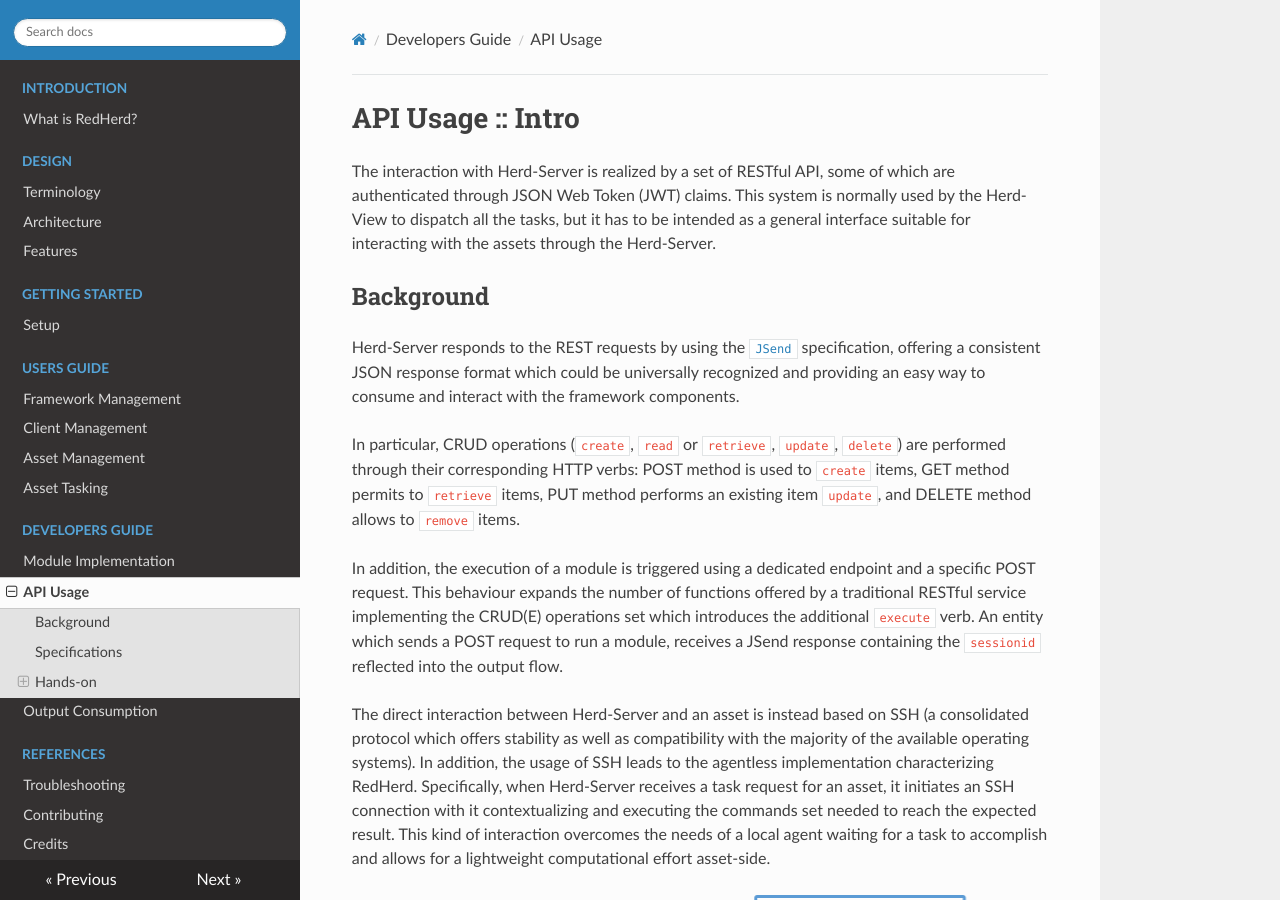
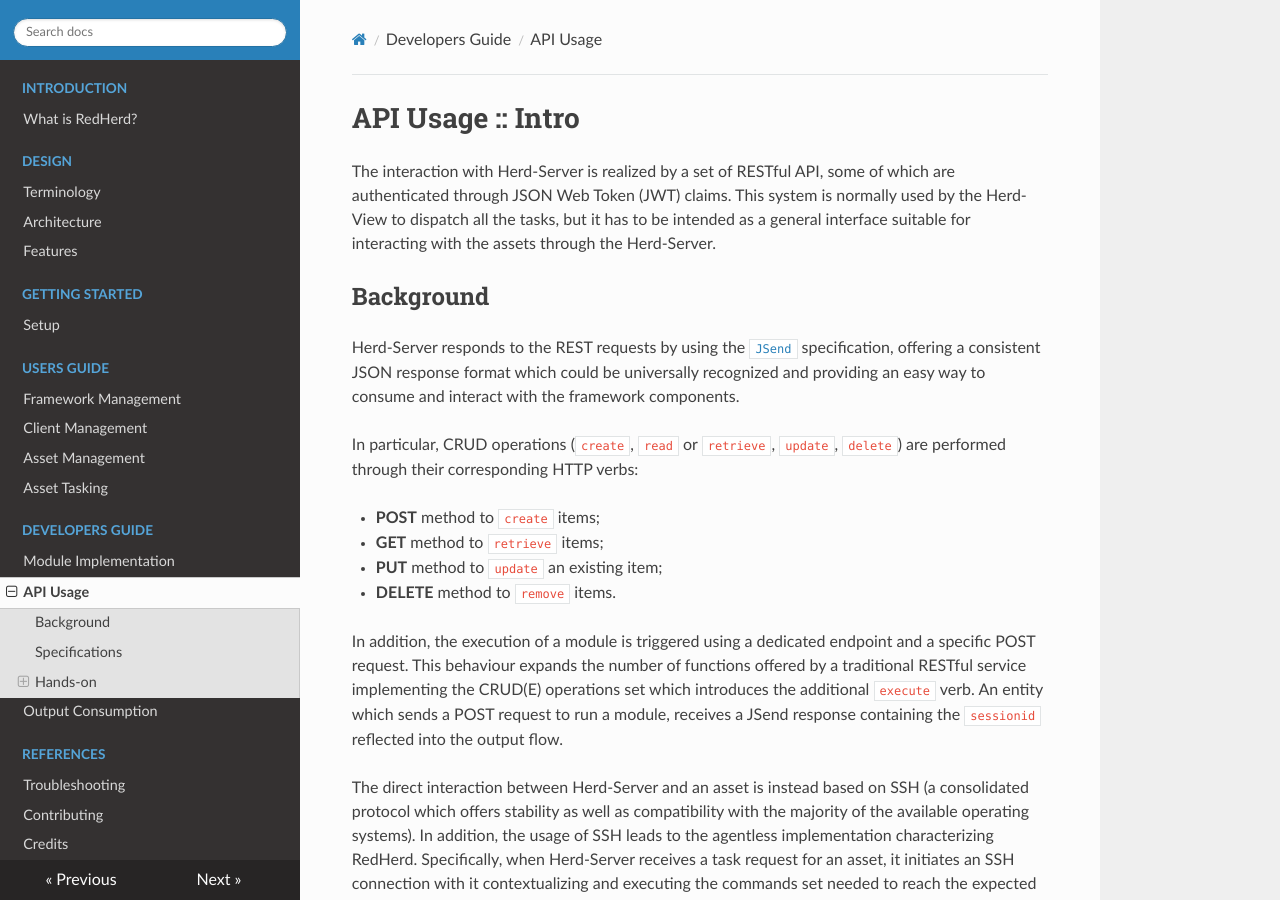
Before and after one commit to redherd-project/redherd-documentation, an MkDocs documentation site: the page built from docs/developers-guide/api-usage.md, in a window 1280 px wide and 900 px high. Built offline with MkDocs 1.6.1, drawn with Linux system fonts in a browser that asks for light colours; nearby versions of some CDN libraries.

Commit message:
Reworked and restored the bullet-pointed list

```diff
--- a/docs/developers-guide/api-usage.md
+++ b/docs/developers-guide/api-usage.md
@@ -6,7 +6,15 @@ The interaction with Herd-Server is realized by a set of RESTful API, some of wh
 
 Herd-Server responds to the REST requests by using the [`JSend`](https://github.com/omniti-labs/jsend) specification, offering a consistent JSON response format which could be universally recognized and providing an easy way to consume and interact with the framework components.
 
-In particular, CRUD operations (`create`, `read` or `retrieve`, `update`, `delete`) are performed through their corresponding HTTP verbs: POST method is used to `create` items, GET method permits to `retrieve` items, PUT method performs an existing item `update`, and DELETE method allows to `remove` items.
+In particular, CRUD operations (`create`, `read` or `retrieve`, `update`, `delete`) are performed through their corresponding HTTP verbs:
+
+- **POST** method to `create` items;
+
+- **GET** method to `retrieve` items;
+
+- **PUT** method to `update` an existing item;
+
+- **DELETE** method to `remove` items.
 
 In addition, the execution of a module is triggered using a dedicated endpoint and a specific POST request. This behaviour expands the number of functions offered by a traditional RESTful service implementing the CRUD(E) operations set which introduces the additional `execute` verb. An entity which sends a POST request to run a module, receives a JSend response containing the `sessionid` reflected into the output flow.
 
```
